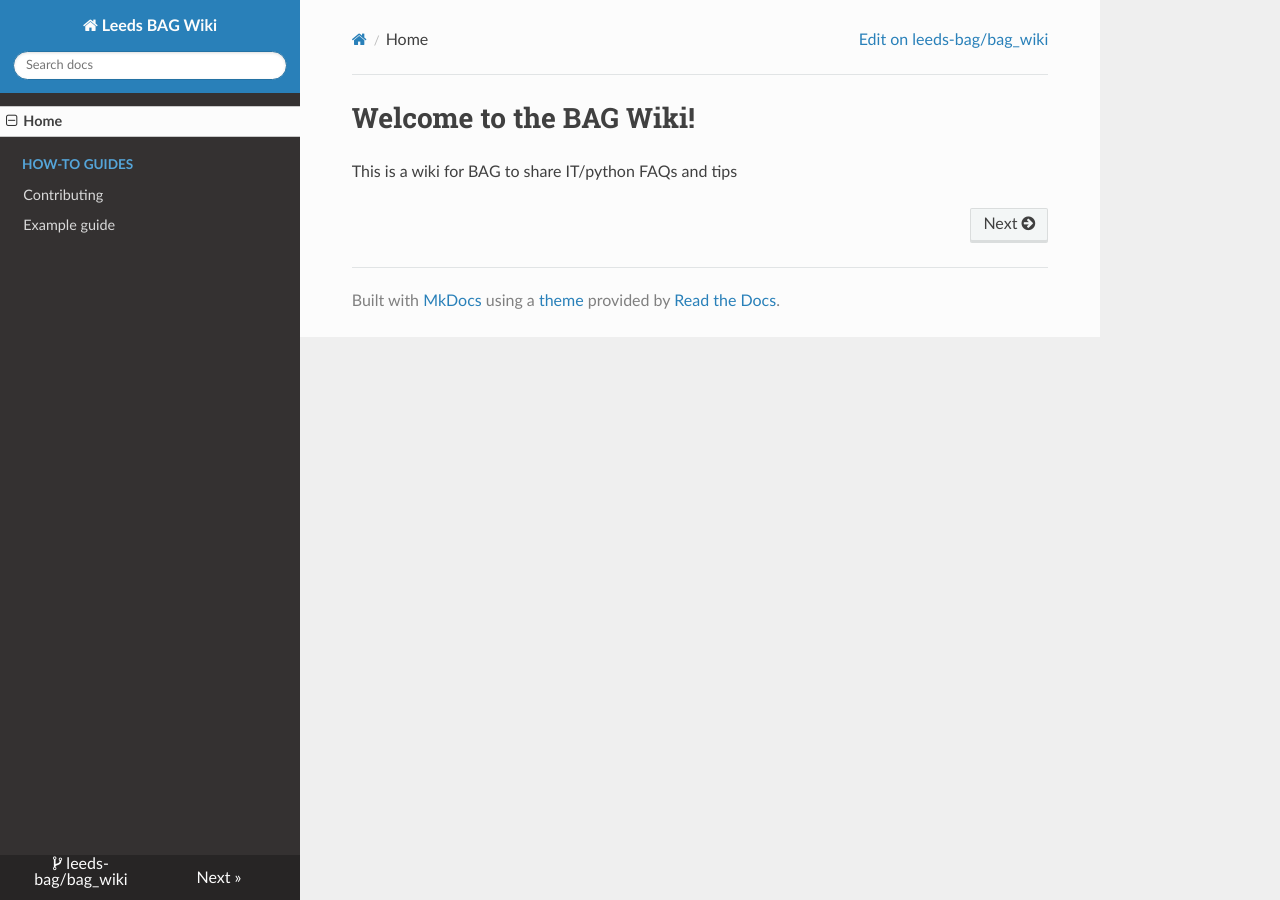
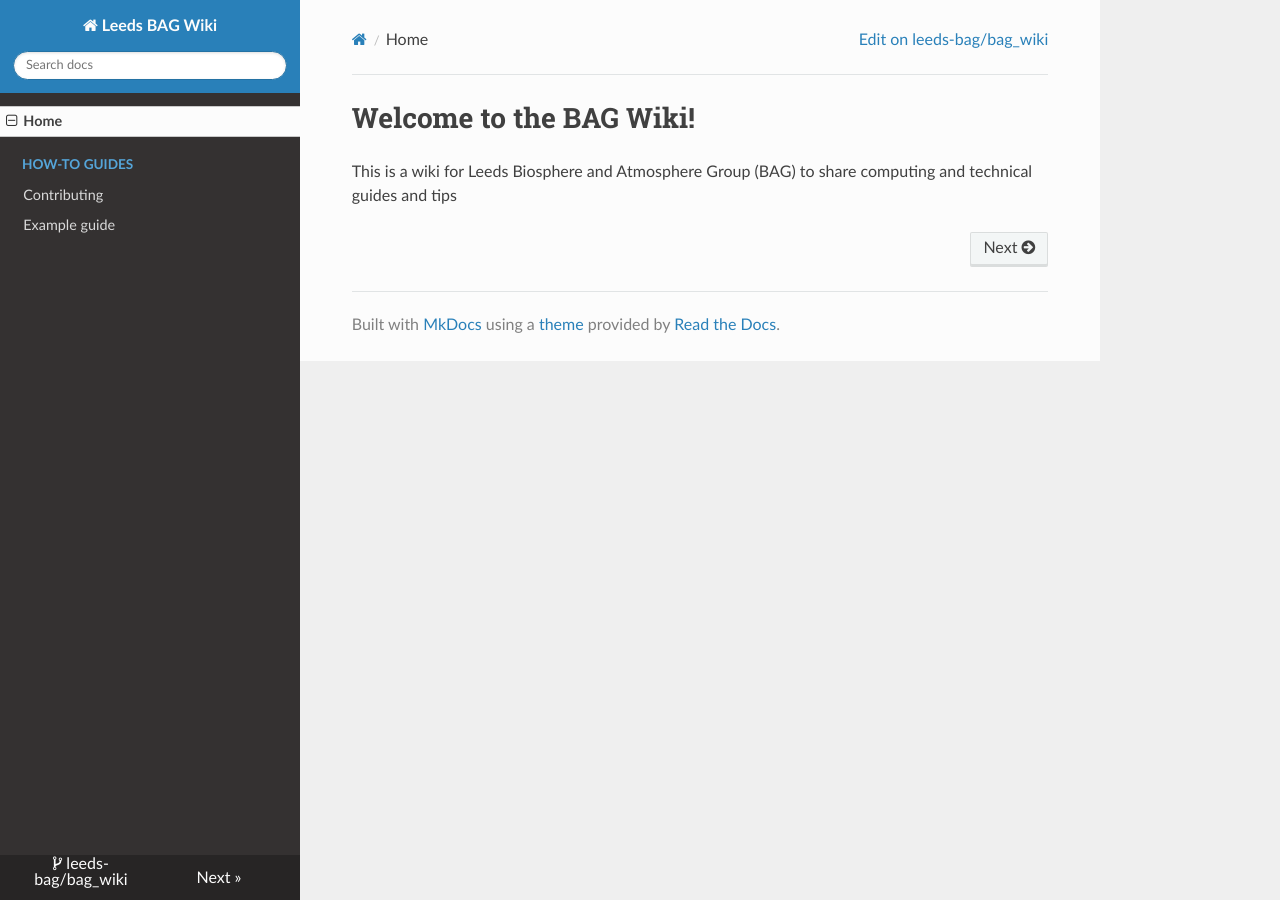
Before and after one commit to leeds-bag/bag_wiki, an MkDocs documentation site: the page built from docs/index.md, in a window 1280 px wide. Built offline with MkDocs 1.6.1, drawn with Linux system fonts in a browser that asks for light colours; nearby versions of some CDN libraries.

Commit message:
Update index.md

```diff
--- a/docs/index.md
+++ b/docs/index.md
@@ -1,3 +1,3 @@
 # Welcome to the BAG Wiki!
 
-This is a wiki for BAG to share IT/python FAQs and tips
+This is a wiki for Leeds Biosphere and Atmosphere Group (BAG) to share computing and technical guides and tips
```
